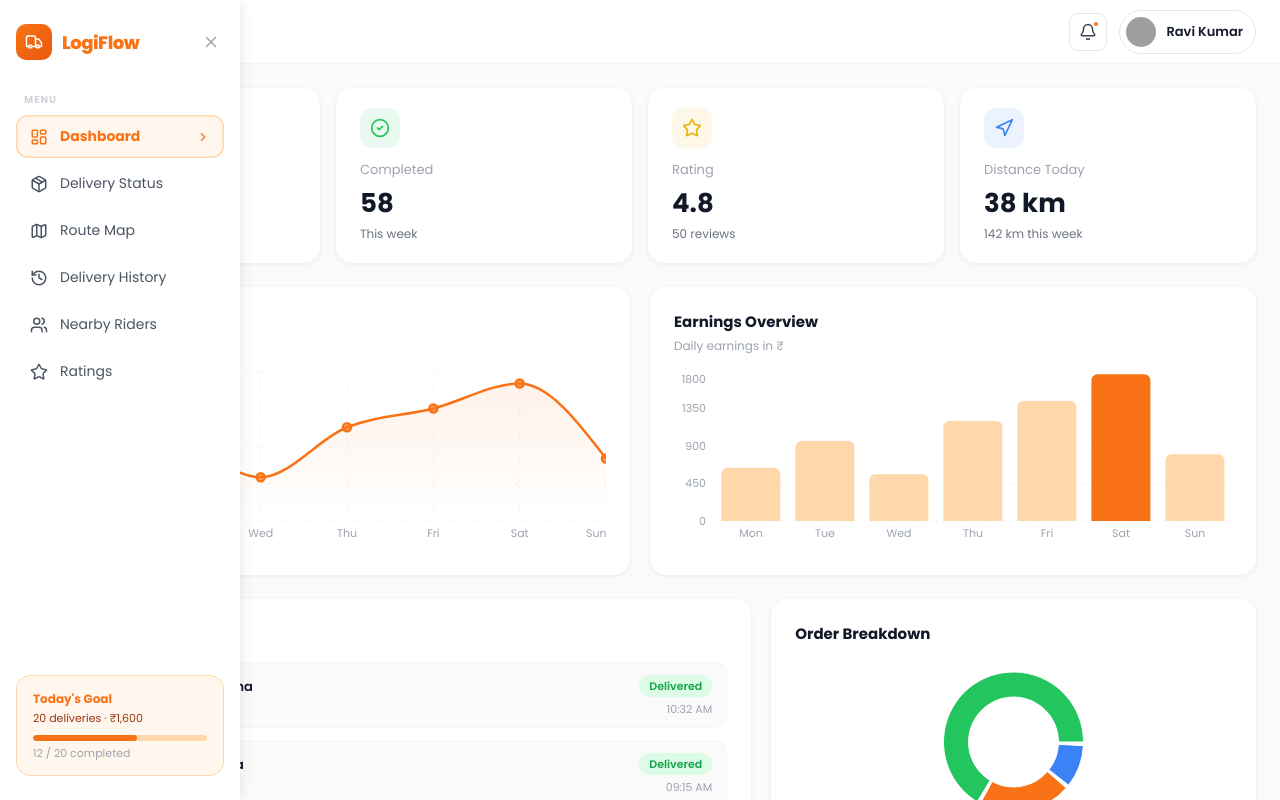
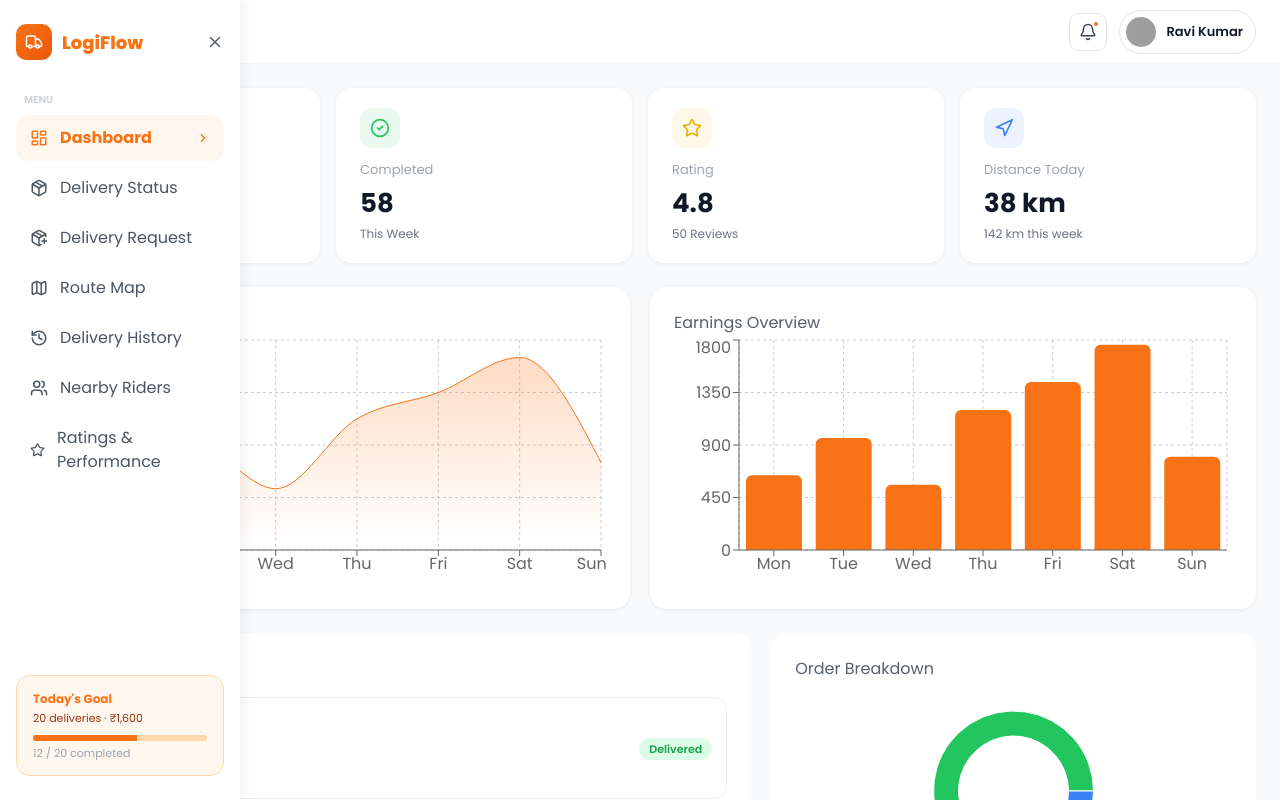
Before and after one commit to suryanshwork3456/LogiFlow, a React (Vite) app: page /rider/dashboard in a window 1280 px wide. Both pictures are taken after a click on the button 43 px from the left and 31 px from the top of the page. Shown: the top 800 px of the page. Built offline with nearby package versions, Linux system fonts and the light colour scheme; grey boxes are pictures that could not be loaded.

Commit message:
Replace Ratings with RatingsPerformance, update Sidebar and Dashboard

```diff
--- a/src/components/rider/Sidebar.jsx
+++ b/src/components/rider/Sidebar.jsx
@@ -1,14 +1,29 @@
-import
- { LayoutDashboard,Package,Map,History, Users, Star, X,Truck, ChevronRight,} from "lucide-react";
+import {
+  LayoutDashboard,
+  Package,
+  PackagePlus,
+  Map,
+  History,
+  Users,
+  Star,
+  X,
+  Truck,
+  ChevronRight,
+} from "lucide-react";
 
 const menuItems = [
   { name: "Dashboard", icon: LayoutDashboard },
   { name: "Delivery Status", icon: Package },
+
+  // NEW FEATURE
+  { name: "Delivery Request", icon: PackagePlus },
+
   { name: "Route Map", icon: Map },
   { name: "Delivery History", icon: History },
   { name: "Nearby Riders", icon: Users },
-  { name: "Ratings", icon: Star },
+  { name: "Ratings & Performance", icon: Star },
 ];
+
 function Sidebar({
   activeTab,
   setActiveTab,
@@ -16,70 +31,200 @@ function Sidebar({
   setSidebarOpen,
 }) {
   return (
-    <>
-       <aside style={{
-        position: "fixed", left: 0, top: 0, bottom: 0, width: 240,
-        background: "#fff", boxShadow: "2px 0 12px rgba(0,0,0,0.08)",
-        zIndex: 50, transform: sidebarOpen ? "translateX(0)" : "translateX(-100%)",
+    <aside
+      style={{
+        position: "fixed",
+        left: 0,
+        top: 0,
+        bottom: 0,
+        width: 240,
+        background: "#fff",
+        boxShadow: "2px 0 12px rgba(0,0,0,0.08)",
+        zIndex: 50,
+        transform: sidebarOpen
+          ? "translateX(0)"
+          : "translateX(-100%)",
         transition: "transform 0.28s cubic-bezier(0.4,0,0.2,1)",
-        display: "flex", flexDirection: "column", padding: "24px 16px",
-      }}>
-        <div style={{ display: "flex", alignItems: "center", justifyContent: "space-between", marginBottom: 32 }}>
-          <div style={{ display: "flex", alignItems: "center", gap: 10 }}>
-            <div style={{
-              width: 36, height: 36, borderRadius: 10,
-              background: "linear-gradient(135deg, #f97316, #ea580c)",
-              display: "flex", alignItems: "center", justifyContent: "center"
-            }}>
+        display: "flex",
+        flexDirection: "column",
+        padding: "24px 16px",
+      }}
+    >
+      <div
+        style={{
+          display: "flex",
+          alignItems: "center",
+          justifyContent: "space-between",
+          marginBottom: 32,
+        }}
+      >
+        <div
+          style={{
+            display: "flex",
+            alignItems: "center",
+            gap: 10,
+          }}
+        >
+          <div
+            style={{
+              width: 36,
+              height: 36,
+              borderRadius: 10,
+              background:
+                "linear-gradient(135deg,#f97316,#ea580c)",
+              display: "flex",
+              alignItems: "center",
+              justifyContent: "center",
+            }}
+          >
             <Truck size={18} color="#fff" />
           </div>
-            <span style={{ fontSize: 18, fontWeight: 800, color: "#f97316", letterSpacing: -0.5 }}>LogiFlow</span>
+
+          <span
+            style={{
+              fontSize: 18,
+              fontWeight: 800,
+              color: "#f97316",
+            }}
+          >
+            LogiFlow
+          </span>
         </div>
-          <button onClick={() => setSidebarOpen(false)} style={{ border: "none", background: "none", cursor: "pointer", padding: 4, borderRadius: 8, color: "#9ca3af" }}>
+
+        <button
+          onClick={() => setSidebarOpen(false)}
+          style={{
+            border: "none",
+            background: "none",
+            cursor: "pointer",
+          }}
+        >
           <X size={18} />
         </button>
       </div>
 
-        <p style={{ margin: "0 0 8px 8px", fontSize: 10, fontWeight: 700, color: "#d1d5db", textTransform: "uppercase", letterSpacing: 1 }}>Menu</p>
+      <p
+        style={{
+          margin: "0 0 8px 8px",
+          fontSize: 10,
+          fontWeight: 700,
+          color: "#d1d5db",
+          textTransform: "uppercase",
+        }}
+      >
+        Menu
+      </p>
 
-        <nav style={{ display: "flex", flexDirection: "column", gap: 4, flex: 1 }}>
+      <nav
+        style={{
+          display: "flex",
+          flexDirection: "column",
+          gap: 4,
+          flex: 1,
+        }}
+      >
         {menuItems.map(({ name, icon: Icon }) => {
           const active = activeTab === name;
+
           return (
             <button
               key={name}
-                onClick={() => { setActiveTab(name); setSidebarOpen(false); }}
+              onClick={() => {
+                setActiveTab(name);
+                setSidebarOpen(false);
+              }}
               style={{
-                  display: "flex", alignItems: "center", gap: 12,
-                  width: "100%", padding: "11px 14px", border: "none",
-                  borderRadius: 12, cursor: "pointer", textAlign: "left", fontSize: 14,
-                  fontWeight: active ? 700 : 500, transition: "all 0.15s",
-                  background: active ? "#fff7ed" : "transparent",
-                  color: active ? "#f97316" : "#4b5563",
-                  boxShadow: active ? "inset 0 0 0 1.5px #fed7aa" : "none",
+                display: "flex",
+                alignItems: "center",
+                gap: 12,
+                width: "100%",
+                padding: "11px 14px",
+                border: "none",
+                borderRadius: 12,
+                cursor: "pointer",
+                textAlign: "left",
+                background: active
+                  ? "#fff7ed"
+                  : "transparent",
+                color: active
+                  ? "#f97316"
+                  : "#4b5563",
+                fontWeight: active ? 700 : 500,
               }}
             >
               <Icon size={18} />
+
               {name}
-                {active && <ChevronRight size={14} style={{ marginLeft: "auto" }} />}
+
+              {active && (
+                <ChevronRight
+                  size={14}
+                  style={{ marginLeft: "auto" }}
+                />
+              )}
             </button>
           );
         })}
       </nav>
 
-        <div style={{
-          marginTop: 24, padding: "14px 16px", borderRadius: 14,
-          background: "#fff7ed", border: "1px solid #fed7aa"
-        }}>
-          <p style={{ margin: "0 0 2px", fontSize: 12, fontWeight: 700, color: "#f97316" }}>Today's Goal</p>
-          <p style={{ margin: "0 0 8px", fontSize: 11, color: "#9a3412" }}>20 deliveries · ₹1,600</p>
-          <div style={{ height: 6, borderRadius: 6, background: "#fed7aa", overflow: "hidden" }}>
-            <div style={{ width: "60%", height: "100%", borderRadius: 6, background: "#f97316" }} />
+      <div
+        style={{
+          marginTop: 24,
+          padding: "14px 16px",
+          borderRadius: 14,
+          background: "#fff7ed",
+          border: "1px solid #fed7aa",
+        }}
+      >
+        <p
+          style={{
+            margin: "0 0 2px",
+            fontSize: 12,
+            fontWeight: 700,
+            color: "#f97316",
+          }}
+        >
+          Today's Goal
+        </p>
+
+        <p
+          style={{
+            margin: "0 0 8px",
+            fontSize: 11,
+            color: "#9a3412",
+          }}
+        >
+          20 deliveries · ₹1,600
+        </p>
+
+        <div
+          style={{
+            height: 6,
+            borderRadius: 6,
+            background: "#fed7aa",
+            overflow: "hidden",
+          }}
+        >
+          <div
+            style={{
+              width: "60%",
+              height: "100%",
+              background: "#f97316",
+            }}
+          />
         </div>
-          <p style={{ margin: "4px 0 0", fontSize: 11, color: "#9ca3af" }}>12 / 20 completed</p>
+
+        <p
+          style={{
+            margin: "4px 0 0",
+            fontSize: 11,
+            color: "#9ca3af",
+          }}
+        >
+          12 / 20 completed
+        </p>
       </div>
     </aside>
-    </>
   );
 }
 
--- a/src/components/rider/dashboard/Dashboard.jsx
+++ b/src/components/rider/dashboard/Dashboard.jsx
@@ -1,115 +1,426 @@
 import StatCard from "./StatCard";
 import StatusBadge from "./StatusBadge";
-import { Package, CheckCircle2, Star,Navigation,
+
+import {
+  Package,
+  CheckCircle2,
+  Star,
+  Navigation,
+  TrendingUp,
+  IndianRupee,
 } from "lucide-react";
 
-import { AreaChart, Area, BarChart, Bar, XAxis,YAxis, CartesianGrid, Tooltip, ResponsiveContainer, PieChart, Pie, Cell,
+import {
+  AreaChart,
+  Area,
+  BarChart,
+  Bar,
+  XAxis,
+  YAxis,
+  CartesianGrid,
+  Tooltip,
+  ResponsiveContainer,
+  PieChart,
+  Pie,
+  Cell,
 } from "recharts";
 
-import {weeklyData,deliveryHistory,statusData,
-} from "../../../data/Riderdata.js";
+import {
+  weeklyData,
+  deliveryHistory,
+  statusData,
+} from "../../../data/Riderdata";
 
 function Dashboard() {
   return (
-    <div style={{ display: "flex", flexDirection: "column", gap: 24 }}>
-      <div style={{ display: "flex", gap: 16, flexWrap: "wrap" }}>
-        <StatCard icon={Package} label="Active Orders" value="12" sub="↑ 3 from yesterday" accent="#f97316" />
-        <StatCard icon={CheckCircle2} label="Completed" value="58" sub="This week" accent="#22c55e" />
-        <StatCard icon={Star} label="Rating" value="4.8" sub="50 reviews" accent="#eab308" />
-        <StatCard icon={Navigation} label="Distance Today" value="38 km" sub="142 km this week" accent="#3b82f6" />
+    <div
+      style={{
+        display: "flex",
+        flexDirection: "column",
+        gap: 24,
+      }}
+    >
+      {/* KPI Cards */}
+
+      <div
+        style={{
+          display: "flex",
+          gap: 16,
+          flexWrap: "wrap",
+        }}
+      >
+        <StatCard
+          icon={Package}
+          label="Active Orders"
+          value="12"
+          sub="↑ 3 from yesterday"
+          accent="#f97316"
+        />
+
+        <StatCard
+          icon={CheckCircle2}
+          label="Completed"
+          value="58"
+          sub="This Week"
+          accent="#22c55e"
+        />
+
+        <StatCard
+          icon={Star}
+          label="Rating"
+          value="4.8"
+          sub="50 Reviews"
+          accent="#eab308"
+        />
+
+        <StatCard
+          icon={Navigation}
+          label="Distance Today"
+          value="38 km"
+          sub="142 km this week"
+          accent="#3b82f6"
+        />
       </div>
 
-      <div style={{ display: "grid", gridTemplateColumns: "1fr 1fr", gap: 20 }}>
-        <div style={{ background: "#fff", borderRadius: 16, padding: 24, boxShadow: "0 1px 4px rgba(0,0,0,0.07)" }}>
-          <p style={{ margin: "0 0 4px", fontWeight: 700, fontSize: 15, color: "#111827" }}>Weekly Deliveries</p>
-          <p style={{ margin: "0 0 16px", fontSize: 12, color: "#9ca3af" }}>Mon – Sun performance</p>
-          <ResponsiveContainer width="100%" height={180}>
-            <AreaChart data={weeklyData} margin={{ top: 0, right: 0, left: -20, bottom: 0 }}>
+      {/* Charts */}
+
+      <div
+        style={{
+          display: "grid",
+          gridTemplateColumns: "1fr 1fr",
+          gap: 20,
+        }}
+      >
+        {/* Weekly Deliveries */}
+
+        <div
+          style={{
+            background: "#fff",
+            borderRadius: 16,
+            padding: 24,
+            boxShadow: "0 1px 4px rgba(0,0,0,0.08)",
+          }}
+        >
+          <h3>Weekly Deliveries</h3>
+
+          <ResponsiveContainer
+            width="100%"
+            height={250}
+          >
+            <AreaChart data={weeklyData}>
               <defs>
-                <linearGradient id="delivGrad" x1="0" y1="0" x2="0" y2="1">
-                  <stop offset="5%" stopColor="#f97316" stopOpacity={0.15} />
-                  <stop offset="95%" stopColor="#f97316" stopOpacity={0} />
+                <linearGradient
+                  id="gradient"
+                  x1="0"
+                  y1="0"
+                  x2="0"
+                  y2="1"
+                >
+                  <stop
+                    offset="5%"
+                    stopColor="#f97316"
+                    stopOpacity={0.4}
+                  />
+
+                  <stop
+                    offset="95%"
+                    stopColor="#f97316"
+                    stopOpacity={0}
+                  />
                 </linearGradient>
               </defs>
-              <CartesianGrid strokeDasharray="3 3" stroke="#f3f4f6" />
-              <XAxis dataKey="day" tick={{ fontSize: 11, fill: "#9ca3af" }} axisLine={false} tickLine={false} />
-              <YAxis tick={{ fontSize: 11, fill: "#9ca3af" }} axisLine={false} tickLine={false} />
-              <Tooltip contentStyle={{ borderRadius: 10, fontSize: 12, border: "none", boxShadow: "0 2px 12px rgba(0,0,0,0.1)" }} />
-              <Area type="monotone" dataKey="deliveries" stroke="#f97316" strokeWidth={2.5} fill="url(#delivGrad)" dot={{ r: 4, fill: "#f97316" }} />
+
+              <CartesianGrid
+                strokeDasharray="3 3"
+              />
+
+              <XAxis dataKey="day" />
+
+              <YAxis />
+
+              <Tooltip />
+
+              <Area
+                type="monotone"
+                dataKey="deliveries"
+                stroke="#f97316"
+                fill="url(#gradient)"
+              />
             </AreaChart>
           </ResponsiveContainer>
         </div>
 
-        <div style={{ background: "#fff", borderRadius: 16, padding: 24, boxShadow: "0 1px 4px rgba(0,0,0,0.07)" }}>
-          <p style={{ margin: "0 0 4px", fontWeight: 700, fontSize: 15, color: "#111827" }}>Earnings Overview</p>
-          <p style={{ margin: "0 0 16px", fontSize: 12, color: "#9ca3af" }}>Daily earnings in ₹</p>
-          <ResponsiveContainer width="100%" height={180}>
-            <BarChart data={weeklyData} margin={{ top: 0, right: 0, left: -20, bottom: 0 }}>
-              <CartesianGrid strokeDasharray="3 3" stroke="#f3f4f6" vertical={false} />
-              <XAxis dataKey="day" tick={{ fontSize: 11, fill: "#9ca3af" }} axisLine={false} tickLine={false} />
-              <YAxis tick={{ fontSize: 11, fill: "#9ca3af" }} axisLine={false} tickLine={false} />
-              <Tooltip contentStyle={{ borderRadius: 10, fontSize: 12, border: "none", boxShadow: "0 2px 12px rgba(0,0,0,0.1)" }} formatter={(v) => [`₹${v}`, "Earnings"]} />
-              <Bar dataKey="earnings" radius={[6, 6, 0, 0]}>
-                {weeklyData.map((_, i) => <Cell key={i} fill={i === 5 ? "#f97316" : "#fed7aa"} />)}
-              </Bar>
+        {/* Earnings */}
+
+        <div
+          style={{
+            background: "#fff",
+            borderRadius: 16,
+            padding: 24,
+            boxShadow: "0 1px 4px rgba(0,0,0,0.08)",
+          }}
+        >
+          <h3>Earnings Overview</h3>
+
+          <ResponsiveContainer
+            width="100%"
+            height={250}
+          >
+            <BarChart data={weeklyData}>
+              <CartesianGrid
+                strokeDasharray="3 3"
+              />
+
+              <XAxis dataKey="day" />
+
+              <YAxis />
+
+              <Tooltip />
+
+              <Bar
+                dataKey="earnings"
+                fill="#f97316"
+                radius={[6, 6, 0, 0]}
+              />
             </BarChart>
           </ResponsiveContainer>
         </div>
       </div>
 
-      <div style={{ display: "grid", gridTemplateColumns: "1.5fr 1fr", gap: 20 }}>
-        <div style={{ background: "#fff", borderRadius: 16, padding: 24, boxShadow: "0 1px 4px rgba(0,0,0,0.07)" }}>
-          <p style={{ margin: "0 0 16px", fontWeight: 700, fontSize: 15, color: "#111827" }}>Today's Deliveries</p>
-          <div style={{ display: "flex", flexDirection: "column", gap: 12 }}>
-            {deliveryHistory.slice(0, 4).map((d) => (
-              <div key={d.id} style={{
-                display: "flex", alignItems: "center", gap: 12,
-                padding: "10px 14px", borderRadius: 12, background: "#fafafa",
-                border: "1px solid #f3f4f6"
-              }}>
-                <div style={{
-                  width: 36, height: 36, borderRadius: 10,
-                  background: "#ffedd5", display: "flex", alignItems: "center", justifyContent: "center"
-                }}>
-                  <Package size={16} color="#f97316" />
+      {/* Deliveries + Pie Chart */}
+
+      <div
+        style={{
+          display: "grid",
+          gridTemplateColumns: "1.5fr 1fr",
+          gap: 20,
+        }}
+      >
+        {/* Deliveries */}
+
+        <div
+          style={{
+            background: "#fff",
+            borderRadius: 16,
+            padding: 24,
+          }}
+        >
+          <h3>Today's Deliveries</h3>
+
+          <div
+            style={{
+              display: "flex",
+              flexDirection: "column",
+              gap: 12,
+              marginTop: 16,
+            }}
+          >
+            {deliveryHistory.map((delivery) => (
+              <div
+                key={delivery.id}
+                style={{
+                  display: "flex",
+                  justifyContent:
+                    "space-between",
+                  alignItems: "center",
+                  padding: 14,
+                  border: "1px solid #eee",
+                  borderRadius: 12,
+                }}
+              >
+                <div>
+                  <strong>
+                    {delivery.id}
+                  </strong>
+
+                  <p>
+                    {delivery.customer}
+                  </p>
+
+                  <small>
+                    {delivery.address}
+                  </small>
                 </div>
-                <div style={{ flex: 1, minWidth: 0 }}>
-                  <p style={{ margin: 0, fontSize: 13, fontWeight: 600, color: "#111827" }}>{d.id} · {d.customer}</p>
-                  <p style={{ margin: 0, fontSize: 11, color: "#9ca3af", overflow: "hidden", textOverflow: "ellipsis", whiteSpace: "nowrap" }}>{d.address}</p>
-                </div>
-                <div style={{ textAlign: "right", flexShrink: 0 }}>
-                  <StatusBadge status={d.status} />
-                  <p style={{ margin: "4px 0 0", fontSize: 11, color: "#9ca3af" }}>{d.time}</p>
+
+                <div>
+                  <StatusBadge
+                    status={
+                      delivery.status
+                    }
+                  />
                 </div>
               </div>
             ))}
           </div>
         </div>
 
-        <div style={{ background: "#fff", borderRadius: 16, padding: 24, boxShadow: "0 1px 4px rgba(0,0,0,0.07)" }}>
-          <p style={{ margin: "0 0 16px", fontWeight: 700, fontSize: 15, color: "#111827" }}>Order Breakdown</p>
-          <ResponsiveContainer width="100%" height={160}>
+        {/* Pie Chart */}
+
+        <div
+          style={{
+            background: "#fff",
+            borderRadius: 16,
+            padding: 24,
+          }}
+        >
+          <h3>Order Breakdown</h3>
+
+          <ResponsiveContainer
+            width="100%"
+            height={220}
+          >
             <PieChart>
-              <Pie data={statusData} cx="50%" cy="50%" innerRadius={45} outerRadius={70} paddingAngle={3} dataKey="value">
-                {statusData.map((entry, i) => <Cell key={i} fill={entry.color} />)}
+              <Pie
+                data={statusData}
+                dataKey="value"
+                innerRadius={55}
+                outerRadius={80}
+              >
+                {statusData.map(
+                  (item, index) => (
+                    <Cell
+                      key={index}
+                      fill={item.color}
+                    />
+                  )
+                )}
               </Pie>
-              <Tooltip contentStyle={{ borderRadius: 10, fontSize: 12, border: "none" }} />
+
+              <Tooltip />
             </PieChart>
           </ResponsiveContainer>
-          <div style={{ display: "flex", flexDirection: "column", gap: 6, marginTop: 8 }}>
-            {statusData.map((s) => (
-              <div key={s.name} style={{ display: "flex", alignItems: "center", justifyContent: "space-between", fontSize: 12 }}>
-                <span style={{ display: "flex", alignItems: "center", gap: 6 }}>
-                  <span style={{ width: 8, height: 8, borderRadius: "50%", background: s.color, display: "inline-block" }} />
-                  <span style={{ color: "#6b7280" }}>{s.name}</span>
-                </span>
-                <span style={{ fontWeight: 600, color: "#111827" }}>{s.value}%</span>
-              </div>
-            ))}
+
+          {statusData.map((item) => (
+            <div
+              key={item.name}
+              style={{
+                display: "flex",
+                justifyContent:
+                  "space-between",
+                marginBottom: 8,
+              }}
+            >
+              <span>{item.name}</span>
+              <strong>
+                {item.value}%
+              </strong>
+            </div>
+          ))}
+        </div>
+      </div>
+
+      {/* Bottom Section */}
+
+      <div
+        style={{
+          display: "grid",
+          gridTemplateColumns: "1fr 1fr",
+          gap: 20,
+        }}
+      >
+        {/* Insights */}
+
+        <div
+          style={{
+            background: "#fff",
+            borderRadius: 16,
+            padding: 24,
+          }}
+        >
+          <h3>
+            <TrendingUp size={18} /> AI
+            Insights
+          </h3>
+
+          <ul
+            style={{
+              marginTop: 16,
+              lineHeight: 2,
+            }}
+          >
+            <li>
+              Deliveries increased 18%
+              this week.
+            </li>
+
+            <li>
+              Peak performance between
+              10 AM - 2 PM.
+            </li>
+
+            <li>
+              Customer ratings improved
+              by 0.3 points.
+            </li>
+
+            <li>
+              Suggested target:
+              Complete 20 deliveries
+              today.
+            </li>
+          </ul>
+        </div>
+
+        {/* Earnings Summary */}
+
+        <div
+          style={{
+            background: "#fff",
+            borderRadius: 16,
+            padding: 24,
+          }}
+        >
+          <h3>
+            <IndianRupee size={18} /> Monthly
+            Summary
+          </h3>
+
+          <div
+            style={{
+              marginTop: 20,
+            }}
+          >
+            <h1
+              style={{
+                fontSize: 42,
+                color: "#f97316",
+              }}
+            >
+              ₹28,540
+            </h1>
+
+            <p>
+              Total Earnings This Month
+            </p>
+
+            <div
+              style={{
+                marginTop: 20,
+              }}
+            >
+              <p>
+                Deliveries: <b>247</b>
+              </p>
+
+              <p>
+                Success Rate: <b>96%</b>
+              </p>
+
+              <p>
+                Tips Earned:
+                <b> ₹8,920</b>
+              </p>
+
+              <p>
+                Ranking:
+                <b> Top 5%</b>
+              </p>
+            </div>
           </div>
         </div>
       </div>
     </div>
   );
 }
+
 export default Dashboard;
--- a/src/pages/rider/RiderDashboard.jsx
+++ b/src/pages/rider/RiderDashboard.jsx
@@ -4,11 +4,12 @@ import { useState, useRef, useEffect } from "react";
 import Navbar from "../../components/rider/Navbar";
 import Sidebar from "../../components/rider/Sidebar";
 import Dashboard from "../../components/rider/dashboard/Dashboard";
+import RiderDeliveryRequest from "./RiderDeliveryRequest";
 import DeliveryStatus from "../../components/rider/delivery/DeliveryStatus";
 import DeliveryHistory from "../../components/rider/delivery/DeliveryHistory";
 import RouteMap from "../../components/rider/RouteMap";
 import NearbyRiders from "../../components/rider/NearbyRiders";
-import Ratings from "../../components/rider/Ratings";
+import RatingsPerformance from "../../components/rider/RatingsPerformance";
 
 function RiderDashboard() {
   const [activeTab, setActiveTab] = useState("Dashboard");
@@ -29,10 +30,11 @@ function RiderDashboard() {
   const renderContent = () => {
     switch (activeTab) {
       case "Delivery Status":   return <DeliveryStatus />;
+      case "Delivery Request":  return <RiderDeliveryRequest />;
       case "Route Map":         return <RouteMap />;
       case "Delivery History":  return <DeliveryHistory />;
       case "Nearby Riders":     return <NearbyRiders />;
-      case "Ratings":           return <Ratings />;
+      case "Ratings":           return <RatingsPerformance />;
       default:                  return <Dashboard />;
     }
   };
```
Also changed, not shown: src/components/rider/RatingsPerformance.jsx (renamed from src/components/rider/Ratings.jsx). Lines whose indentation alone changed are shown as unchanged.
